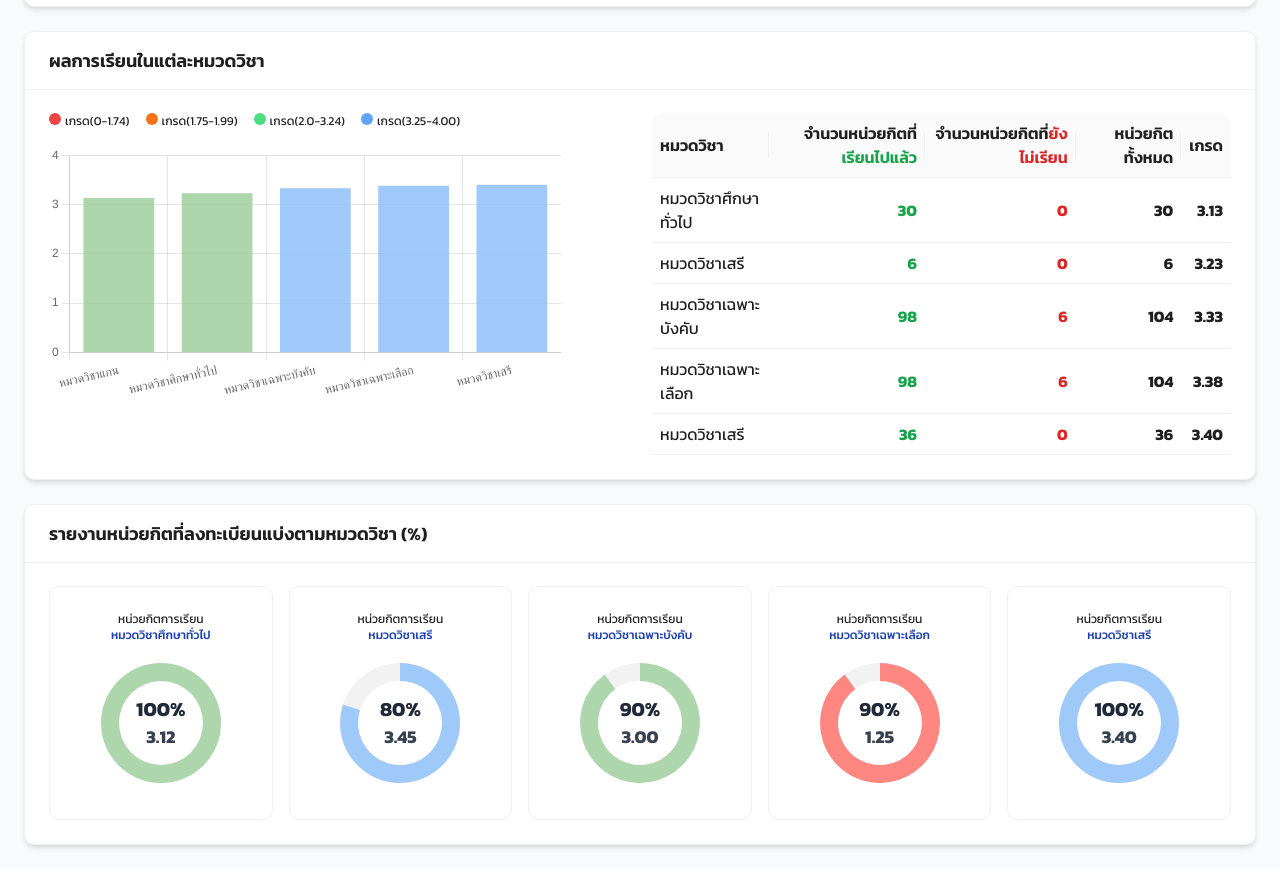
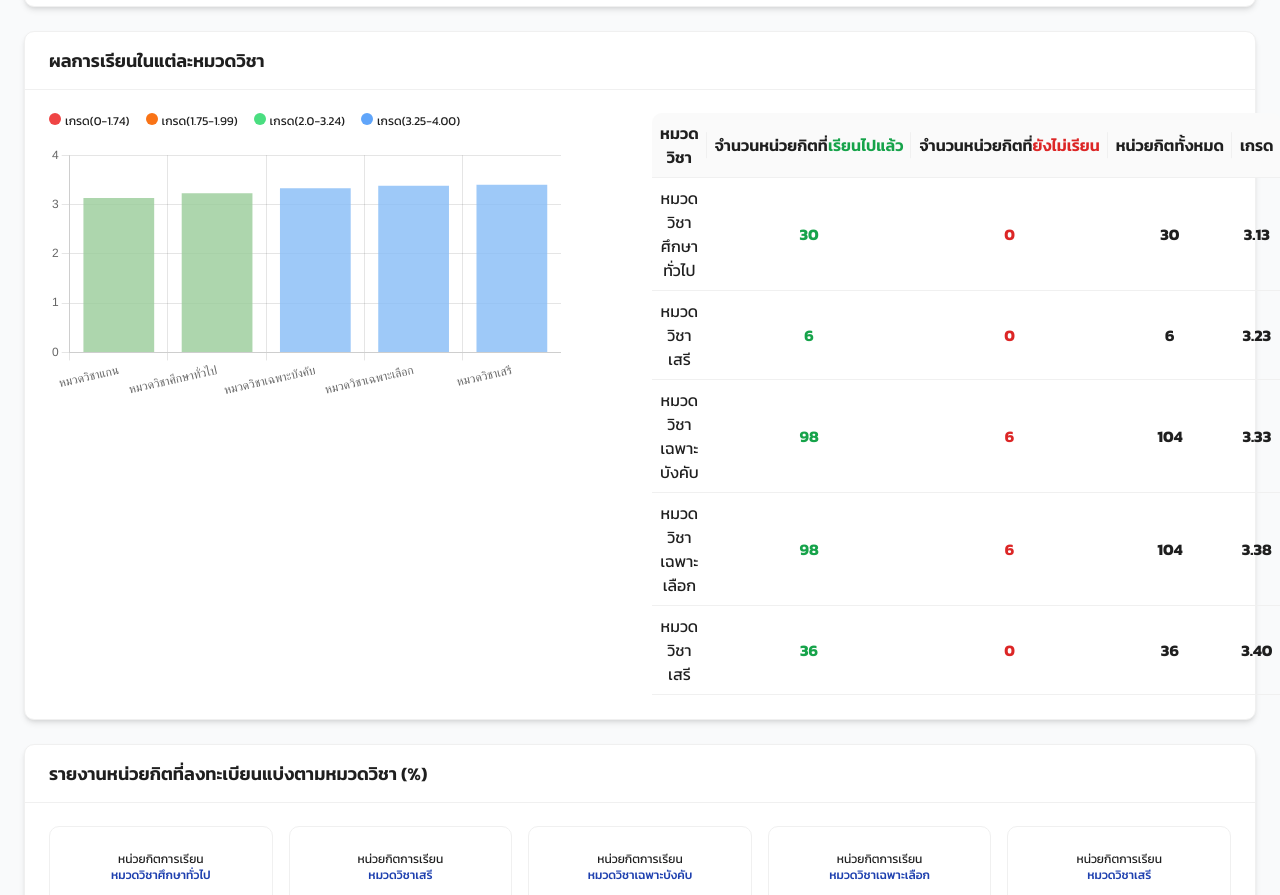
Before and after one commit to thunchanit-ku/DW-G2, a Next.js app: page /dashboard/home in a window 1280 px wide. Shown: the part 938-1833 px from the top of the page. Before the commit the page ends 1807 px from the top, so only its background shows below. Built offline with nearby package versions, Linux system fonts and the light colour scheme; what @ant-design/nextjs-registry would draw is missing.

Commit message:
ปรับการแสดงตารางให้ถูก

```diff
--- a/app/dashboard/home/page.tsx
+++ b/app/dashboard/home/page.tsx
@@ -115,6 +115,7 @@ export default function HomePage() {
       title: 'ปีการศึกษา',
       dataIndex: 'year',
       key: 'year',
+      align: 'center' as const,
     },
     {
       title: 'ภาคการศึกษา',
@@ -132,6 +133,7 @@ export default function HomePage() {
       title: 'ผลการเรียน',
       dataIndex: 'semesterGPA',
       key: 'semesterGPA',
+      align: 'center' as const,
       render: (gpa: number) => (
         <span className="font-bold">{gpa.toFixed(2)}</span>
       ),
@@ -140,6 +142,7 @@ export default function HomePage() {
       title: 'GPA',
       dataIndex: 'cumulativeGPA',
       key: 'cumulativeGPA',
+      align: 'center' as const,
       render: (gpa: number | null) => (
         gpa !== null ? <span className="font-bold">{gpa.toFixed(2)}</span> : null
       ),
@@ -166,30 +169,35 @@ export default function HomePage() {
       title: 'หมวดวิชา',
       dataIndex: 'category',
       key: 'category',
+      width: 200,
+      align: 'center' as const,
     },
     {
-      title: <span>จำนวนหน่วยกิตที่<span className="text-green-600">เรียนไปแล้ว</span></span>,
+      title: <div className="whitespace-nowrap">จำนวนหน่วยกิตที่<span className="text-green-600">เรียนไปแล้ว</span></div>,
       dataIndex: 'completed',
       key: 'completed',
-      align: 'right' as const,
+      align: 'center' as const,
+      width: 180,
       render: (value: number) => (
         <span className="font-bold text-green-600">{value}</span>
       ),
     },
     {
-      title: <span>จำนวนหน่วยกิตที่<span className="text-red-600">ยังไม่เรียน</span></span>,
+      title: <div className="whitespace-nowrap">จำนวนหน่วยกิตที่<span className="text-red-600">ยังไม่เรียน</span></div>,
       dataIndex: 'remaining',
       key: 'remaining',
-      align: 'right' as const,
+      align: 'center' as const,
+      width: 180,
       render: (value: number) => (
         <span className="font-bold text-red-600">{value}</span>
       ),
     },
     {
-      title: 'หน่วยกิตทั้งหมด',
+      title: <div className="whitespace-nowrap">หน่วยกิตทั้งหมด</div>,
       dataIndex: 'total',
       key: 'total',
-      align: 'right' as const,
+      align: 'center' as const,
+      width: 150,
       render: (value: number) => (
         <span className="font-bold">{value}</span>
       ),
@@ -198,7 +206,8 @@ export default function HomePage() {
       title: 'เกรด',
       dataIndex: 'gpa',
       key: 'gpa',
-      align: 'right' as const,
+      align: 'center' as const,
+      width: 100,
       render: (value: number) => (
         <span className="font-bold">{value.toFixed(2)}</span>
       ),
```
